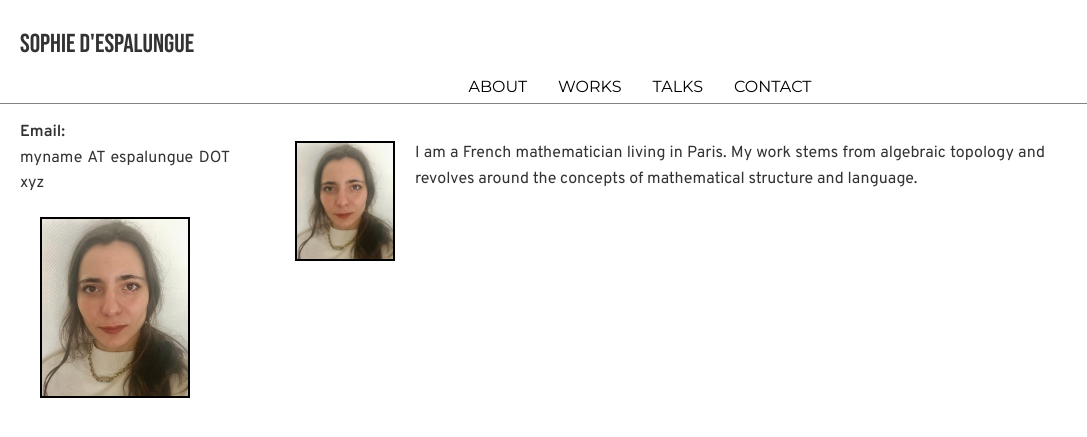
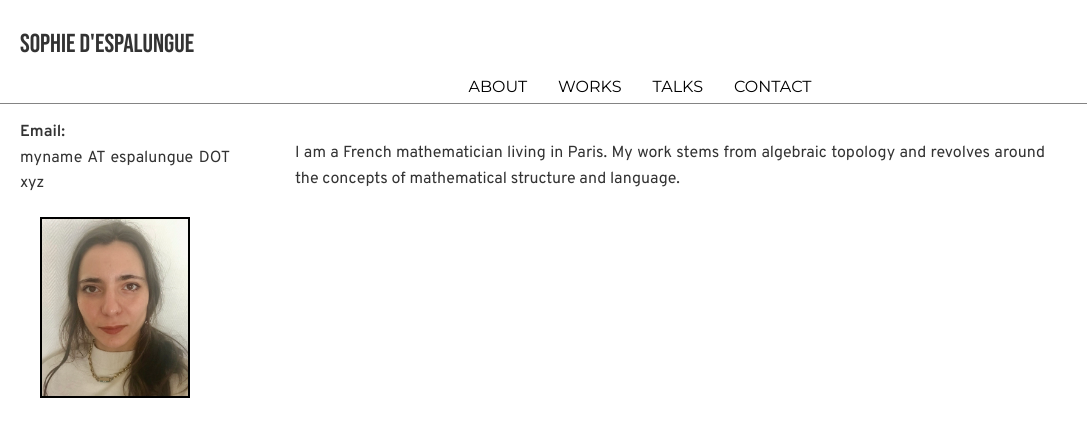
Before and after one commit to sdspmon/math, a Jekyll site: the page built from index.md, in a window 1280 px wide. Shown: the top 437 px of the page, without its empty margins (0-1087 px from the left). Built offline with Jekyll 4.4.1, drawn with Linux system fonts in a browser that asks for light colours.

Commit message:
remove photo main

```diff
--- a/index.md
+++ b/index.md
@@ -2,5 +2,5 @@
 layout: main
 title: "About"
 ---
-![Identification](https://www.sophie.d.espalungue.xyz/images/IMG_0553.jpeg){: style="float: left; width: 100px; margin-right: 20px; margin-bot: 20px; margin-top: 0px; border: 2px solid black;"}
+<!-- ![Identification](https://www.sophie.d.espalungue.xyz/images/IMG_0553.jpeg){: style="float: left; width: 100px; margin-right: 20px; margin-bot: 20px; margin-top: 0px; border: 2px solid black;"} -->
 I am a French mathematician living in Paris. My work stems from algebraic topology and revolves around the concepts of mathematical structure and language.
```
